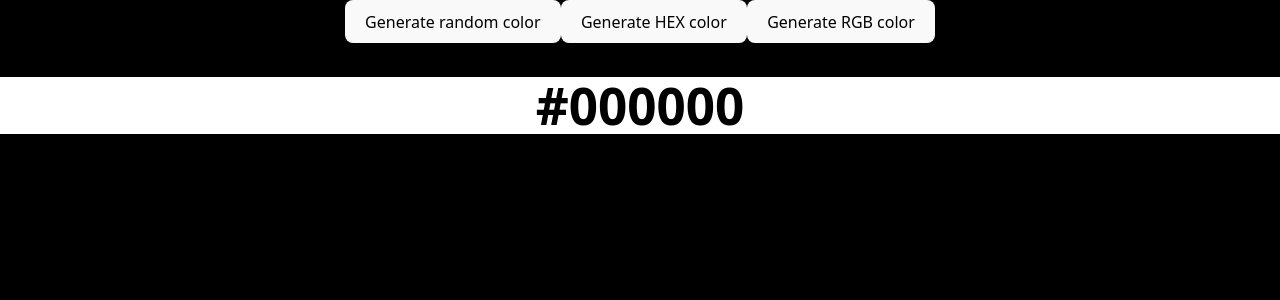
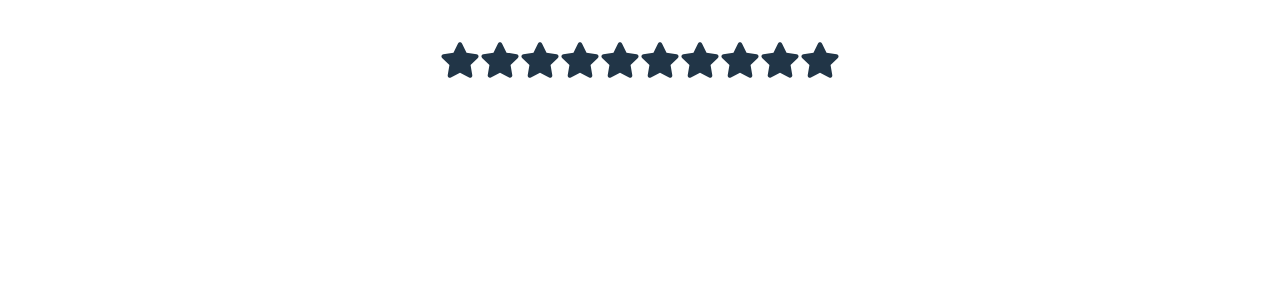
Before and after one commit to zheyuan-bi/fcc-25-react-projects, a React (Vite) app: page / in a window 1280 px wide. Shown: the top 300 px of the page. Built offline with nearby package versions, Linux system fonts and the light colour scheme.

Commit message:
finish star rating bar that doesn't glimmer immediately after rating

```diff
--- a/package.json
+++ b/package.json
@@ -11,7 +11,8 @@
   },
   "dependencies": {
     "react": "^19.1.1",
-    "react-dom": "^19.1.1"
+    "react-dom": "^19.1.1",
+    "react-icons": "^5.5.0"
   },
   "devDependencies": {
     "@eslint/js": "^9.36.0",
--- a/src/App.css
+++ b/src/App.css
@@ -1,5 +1,7 @@
 #root {
-  max-width: 1280px;
+  width: 100vw;
+  height: 100vh;
+  /* max-width: 1280px; */
   /* margin: 0 auto; */
   /* padding: 2rem; */
   text-align: center;
--- a/src/App.jsx
+++ b/src/App.jsx
@@ -3,13 +3,14 @@ import reactLogo from "./assets/react.svg";
 import viteLogo from "/vite.svg";
 import "./App.css";
 import RandomColor from "./components/random-color";
+import StarRating from "./components/star-rating";
 
 function App() {
   const [count, setCount] = useState(0);
 
   return (
     <>
-      <RandomColor />
+      <StarRating />
     </>
   );
 }
--- /dev/null
+++ b/src/components/star-rating/index.jsx
@@ -0,0 +1,51 @@
+import { FaStar } from "react-icons/fa";
+import { useState } from "react";
+import "./styles.css";
+
+export default function StarRating({ numberOfStars = 10 }) {
+  const [ratedPosition, setRatedPosition] = useState(0);
+  const [hoveredPosition, setHoveredPosition] = useState(0);
+  const [interaction, setInteraction] = useState("inactive");
+
+  function handleClick(currentIndex) {
+    setInteraction("rated");
+    setRatedPosition(currentIndex);
+  }
+
+  function handleMouseMove(currentIndex) {
+    if (interaction !== "rated" || currentIndex !== ratedPosition) {
+      setInteraction("hovered");
+      setHoveredPosition(currentIndex);
+    }
+  }
+
+  function handleMouseLeave() {
+    setInteraction("inactive");
+  }
+
+  return (
+    <div className="star-rating">
+      {[...Array(numberOfStars)].map((_, index) => {
+        const position = index + 1;
+        let currentClassName;
+
+        if (interaction === "hovered" && position <= hoveredPosition) {
+          currentClassName = "hovered";
+        } else if ((interaction === "rated" || interaction === "inactive") && position <= ratedPosition) {
+          currentClassName = "rated";
+        }
+
+        return (
+          <FaStar
+            key={index}
+            onClick={() => handleClick(position)}
+            onMouseMove={() => handleMouseMove(position)}
+            onMouseLeave={() => handleMouseLeave()}
+            size={40}
+            className={currentClassName}
+          ></FaStar>
+        );
+      })}
+    </div>
+  );
+}
--- /dev/null
+++ b/src/components/star-rating/styles.css
@@ -0,0 +1,13 @@
+.star-rating {
+  display: flex;
+  justify-content: center;
+  margin-top: 40px; /* distance from top */
+}
+
+.rated {
+  color: lightgreen;
+}
+
+.hovered {
+  color: yellow;
+}
```
Also changed, not shown: 1 other file (tests, documents, lock files or other folders).
